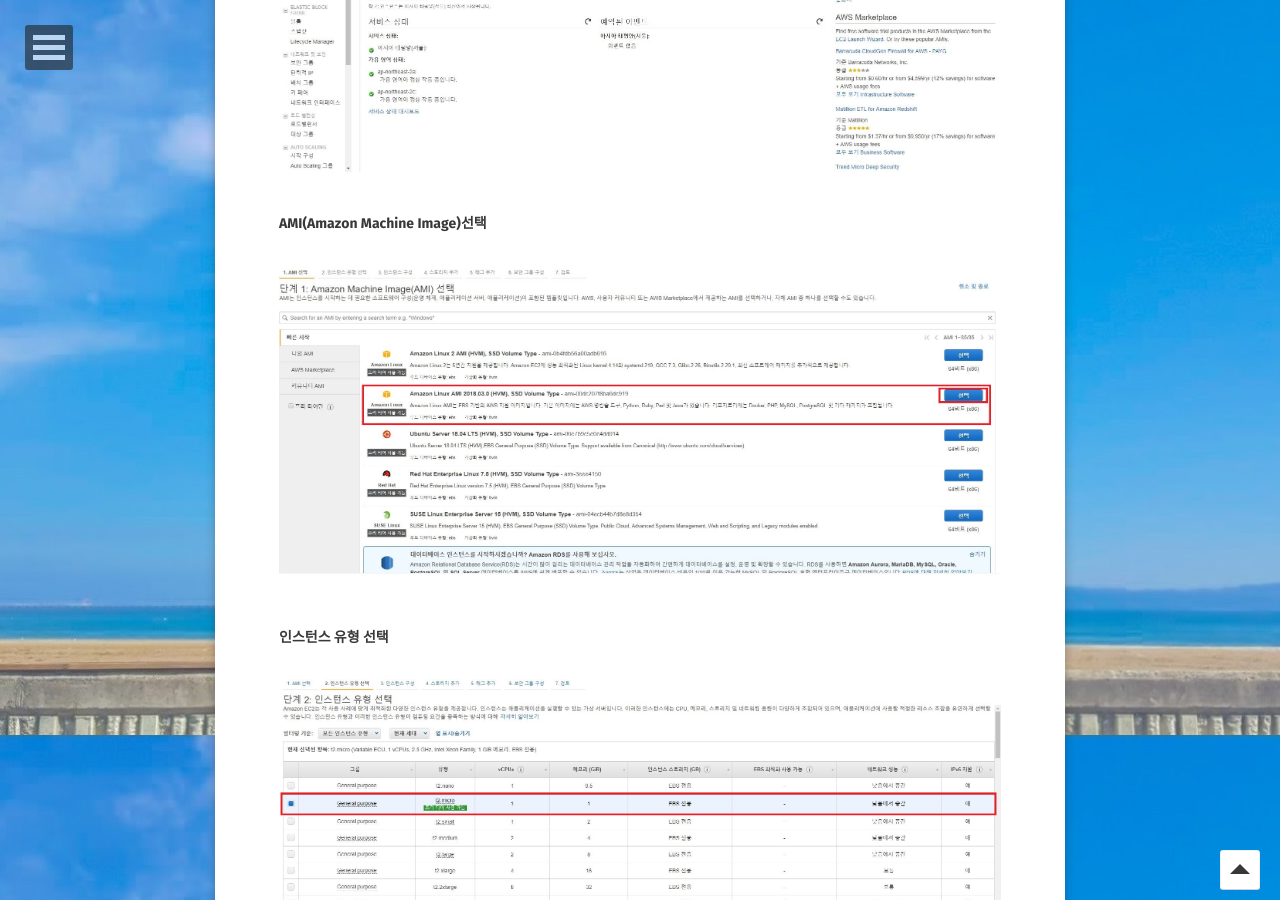
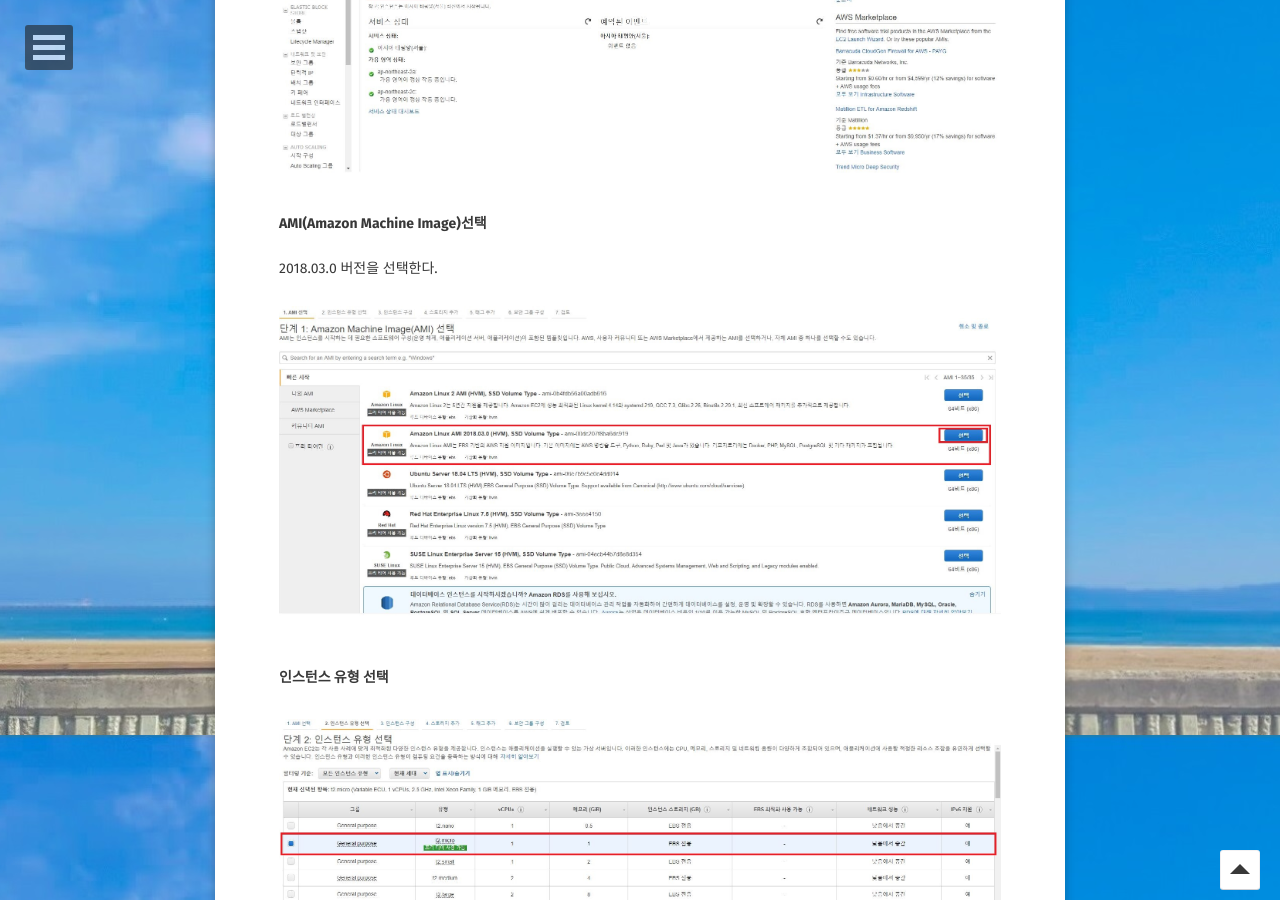
Before and after one commit to kangyechan/kangyechan.github.io, a Jekyll site: the page built from _posts/post/2019-01-05-aws-ec2-server.md, in a window 1280 px wide and 900 px high, scrolled down 1065 px. Built offline with Jekyll 4.4.1, drawn with Linux system fonts in a browser that asks for light colours; some web fonts are replaced.

Commit message:
Update 2019-01-05-aws-ec2-server.md

```diff
--- a/_posts/post/2019-01-05-aws-ec2-server.md
+++ b/_posts/post/2019-01-05-aws-ec2-server.md
@@ -29,6 +29,7 @@ AWS 클라우드 서비스를 통해 데이터를 지속해서 유지 가능한
 </figure>
 
 #### AMI(Amazon Machine Image)선택
+2018.03.0 버전을 선택한다.
 
 <figure>
 	<a href="{{site.url}}/assets/img/post/ec2_server/start_3.JPG"><img src="{{site.url}}/assets/img/post/ec2_server/start_3.JPG"></a>
```
